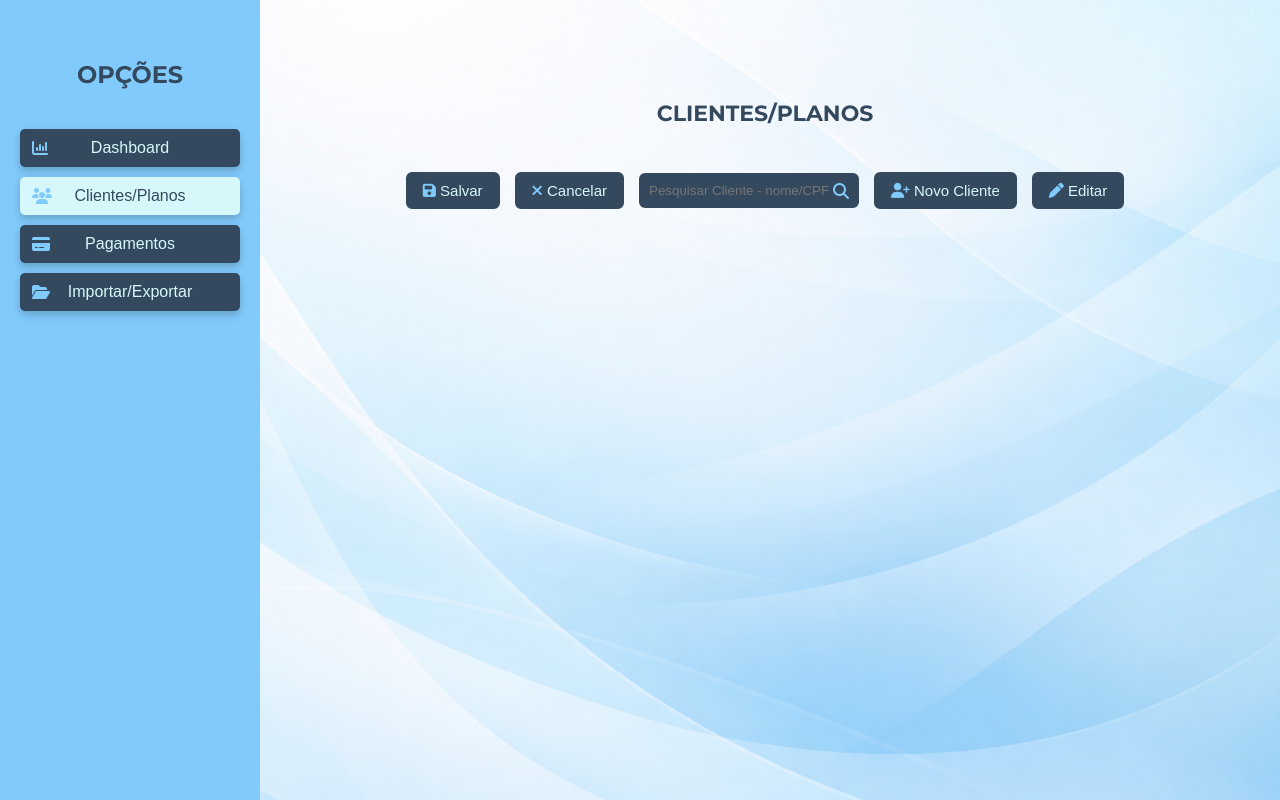
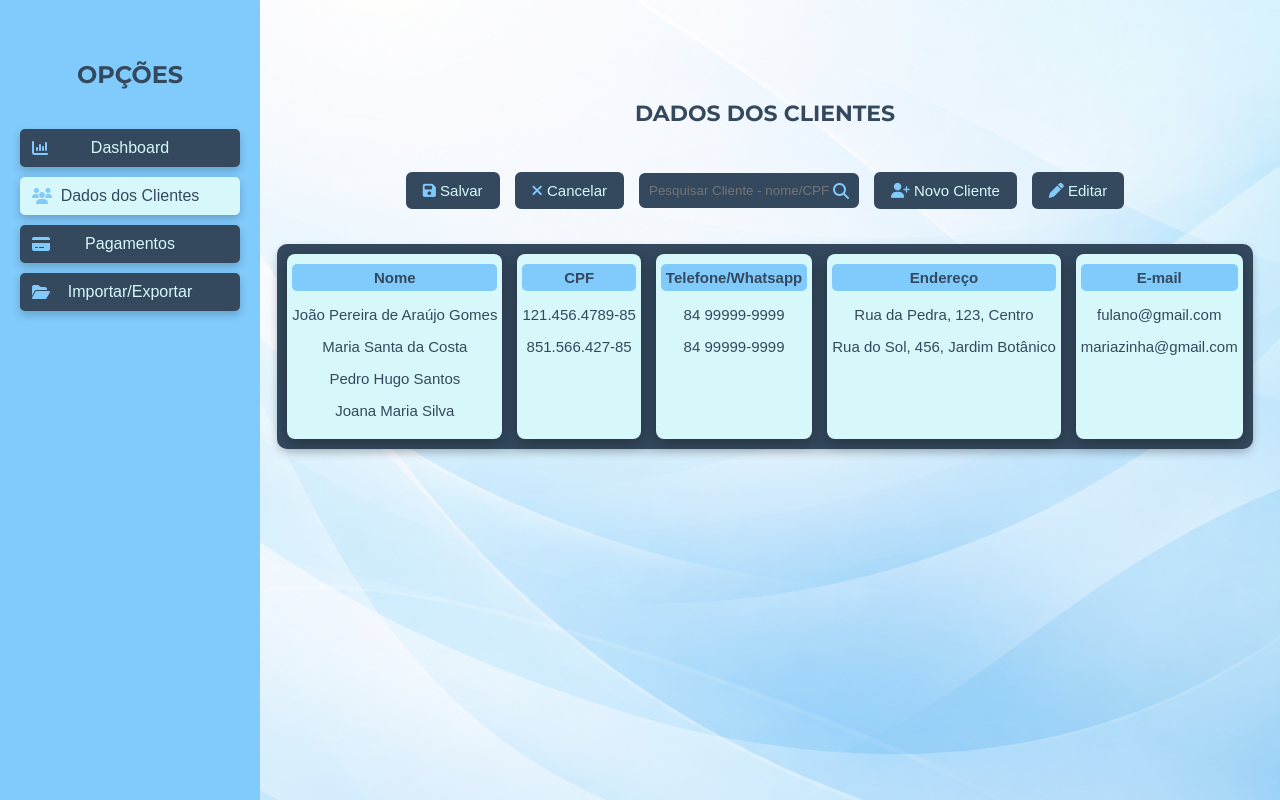
Before and after one commit to SamuelL10Br/Desenvolvimento-de-Sistema-Desktop-para-Controle-de-Clientes-e-Vencimentos, a plain HTML site: page Front-end/HTML/clientes.html in a window 1280 px wide. Drawn offline with Linux system fonts and the light colour scheme.

Commit message:
Adicionando dados dos clientes

```diff
--- a/Front-end/HTML/clientes.html
+++ b/Front-end/HTML/clientes.html
@@ -20,7 +20,7 @@
     </a>
 
     <a class="menu-ativo" href="index.html">
-    <i class="fa-solid fa-users"></i> Clientes/Planos
+    <i class="fa-solid fa-users"></i> Dados dos Clientes
     </a>
 
     <a class="nao-ativo" href="pagamentos.html">
@@ -33,7 +33,7 @@
   </div>
 
   <div class="conteudo">
-  <h2 class="titulo">CLIENTES/PLANOS</h2>
+  <h2 class="titulo">DADOS DOS CLIENTES</h2>
 
   <div class="barra-acoes">
 
@@ -60,6 +60,40 @@
 
   </div>
 
+  <div class="tabela-clientes">
+
+    <div class="coluna">
+        <h4>Nome</h4>
+        <p>João Pereira de Araújo Gomes</p>
+        <p>Maria Santa da Costa</p>
+        <p>Pedro Hugo Santos</p>
+        <p>Joana Maria Silva</p>
+
+    </div>
+
+    <div class="coluna">
+        <h4>CPF</h4>
+        <p>121.456.4789-85</p>
+        <p>851.566.427-85</p>
+    </div>
+
+    <div class="coluna">
+        <h4>Telefone/Whatsapp</h4>
+        <p>84 99999-9999</p>
+        <p>84 99999-9999</p>
+    </div>
+
+    <div class="coluna">
+        <h4>Endereço</h4>
+        <p>Rua da Pedra, 123, Centro</p>
+        <p>Rua do Sol, 456, Jardim Botânico</p>
+    </div>
+
+    <div class="coluna">
+        <h4>E-mail</h4>
+        <p>fulano@gmail.com</p>
+        <p>mariazinha@gmail.com</p>
+    </div>
 
   </div>
 </body>
```
Also changed, not shown: Front-end/HTML/dashboard.html (+1 -1 lines), Front-end/HTML/importacao.html (+1 -1 lines), Front-end/HTML/index.html (+1 -1 lines), Front-end/HTML/pagamentos.html (+1 -1 lines).
